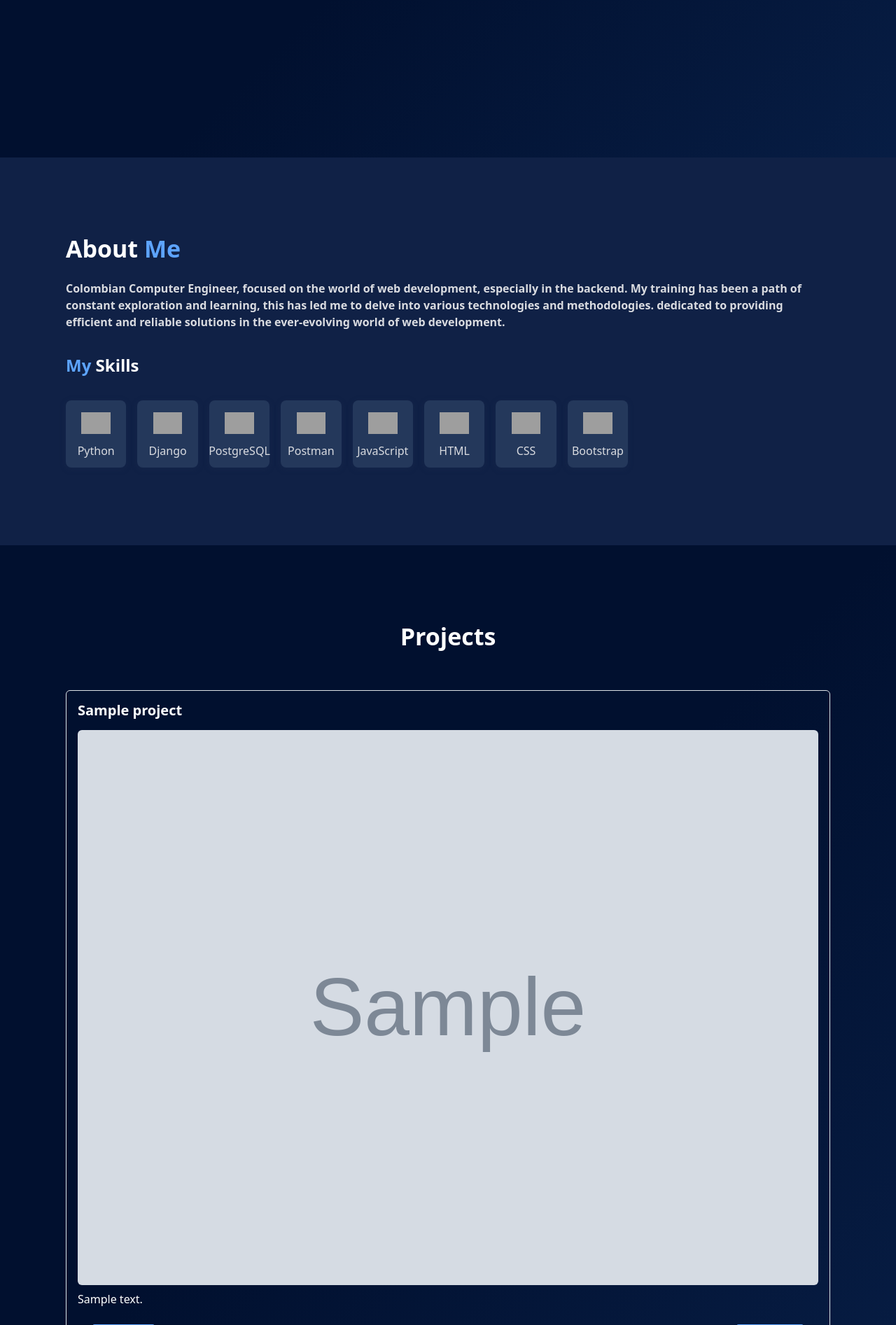
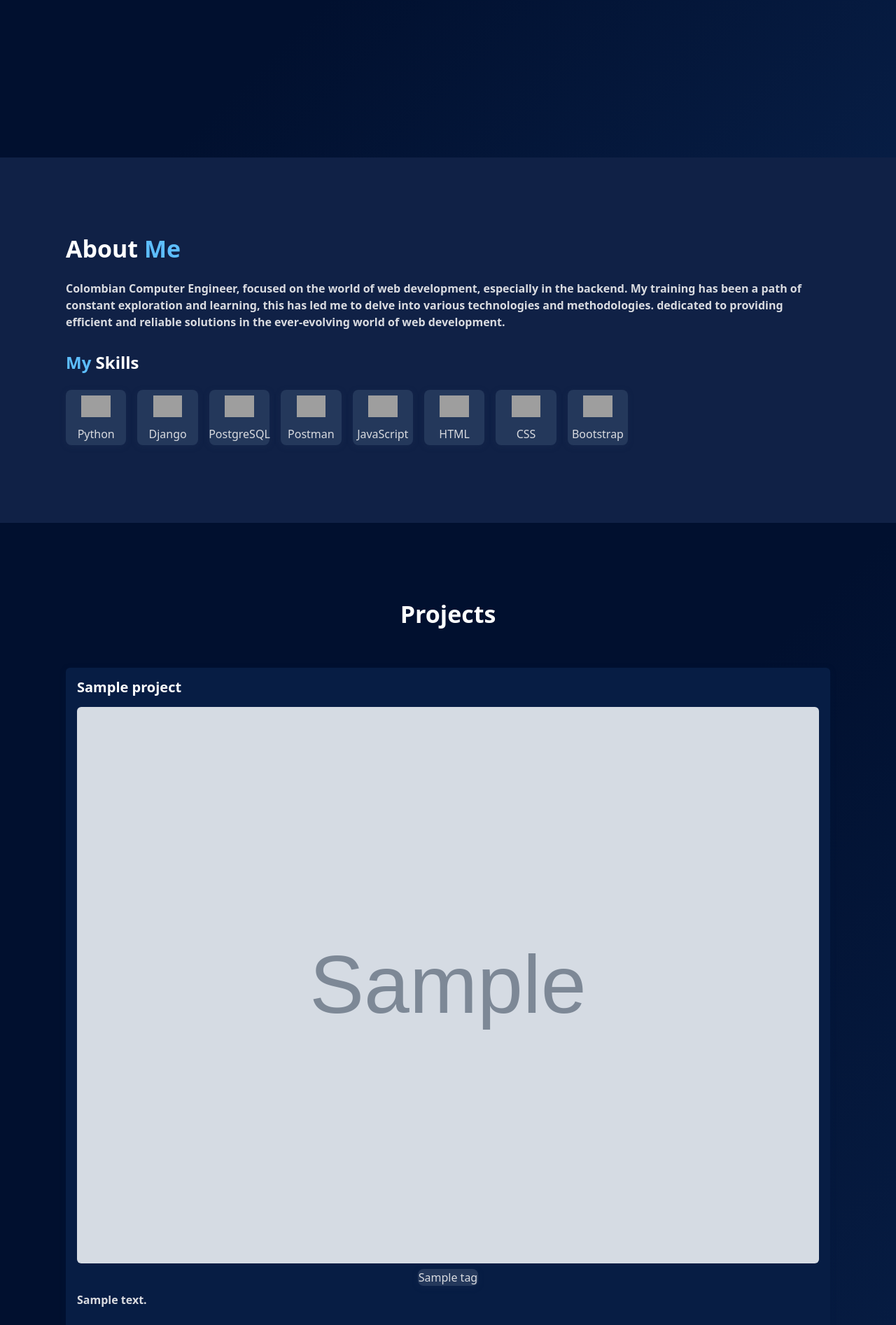
Before and after one commit to nicds-dev/portfolio, a Django app: page / in a window 1280 px wide. Shown: the part 575-2468 px from the top of the page at 70% size. Run offline with Django 4.2, Linux system fonts and the light colour scheme; tables that the repository leaves empty hold one stand-in row (values such as "Sample post"); grey boxes marked "Sample" are stand-in pictures; some libraries are stand-ins or nearby versions; grey boxes are pictures that could not be loaded.

Commit message:
first version of project cards

```diff
--- a/django_portfl/portfolio/static/main.css
+++ b/django_portfl/portfolio/static/main.css
@@ -7,7 +7,7 @@ body {
     width: 10px;
 }
 ::-webkit-scrollbar-thumb {
-    background-color: #5da4ff;
+    background-color: rgb(93, 190, 255);
     border-radius: 4px;
 }
 ::-webkit-scrollbar-track {
@@ -15,7 +15,7 @@ body {
 }
 /* WebKit (Firefox) */
 *{
-    scrollbar-color: #5da4ff #ccd6e133;
+    scrollbar-color: rgb(93, 190, 255) #ccd6e133;
 }
 section.section-dark {
     background: linear-gradient(135deg, #01102f 50%, #071d44);
@@ -28,10 +28,10 @@ section.section-blue-gray {
     backdrop-filter: blur(8px);
 }
 .border-blue {
-    border-bottom-color: rgb(93, 164, 255) !important;
+    border-bottom-color: rgb(93, 190, 255) !important;
 }
 .text-blue {
-    color: rgb(93, 164, 255);
+    color: rgb(93, 190, 255);
 }
 .p-text-color {
     color: #d9dbe0;
@@ -39,21 +39,31 @@ section.section-blue-gray {
 .title-second {
     font-size: 2.125rem;
 }
-.box-skill {
+.box-skill-tag {
     width: 5.4rem;
-    height: 6rem;
     box-shadow: 0px 2px 10px #24385B38;
     background-color: #24385B;
+}
+.box-project {
+    box-shadow: 0px 2px 10px #071d4438;
+    background-color: #071d44;
+    transition-property: all;
+    transition-duration: .15s;
+}
+.box-project:hover {
+    transform: scale(1.05);
+    background-color: #102146;
 }
 .icon-skill {
     width: 2.6rem;
 }
 .btn-social {
-    background-color: #5da4ff;
-    outline: 3px #5DA4FF solid;
+    background-color: rgb(93, 190, 255);
+    outline: 3px rgb(93, 190, 255) solid;
     outline-offset: -3px;
     transition: 400ms;
     margin-inline: 0.2rem;
+    font-size: 1.08rem;
 }
 /* Extra Bootstrap */
 @media (min-width: 1400px){
--- a/django_portfl/portfolio/templates/about.html
+++ b/django_portfl/portfolio/templates/about.html
@@ -2,7 +2,7 @@
     <div class="container d-flex flex-column px-4 pt-4 gap-3">
         <h2 class="title-second fw-bold">About <span class="text-blue">Me</span></h2>
         <p class="fw-semibold p-text-color">Colombian Computer Engineer, focused on the world of web development, especially in the backend. My training has been a path of constant exploration and learning, this has led me to delve into various technologies and methodologies. dedicated to providing efficient and reliable solutions in the ever-evolving world of web development.</p>
-        <p class="fw-bold fs-4"><span class="text-blue">My</span> Skills</p>
+        <h3 class="fw-bold fs-4"><span class="text-blue">My</span> Skills</h3>
     </div>
     <div class="container py-3 px-4 pb-4 d-flex justify-content-center justify-content-lg-start flex-wrap gap-3">
         {% include 'skills.html' with skill_name="Python" skill_src="python" src_alt="Python SVG" %}
--- a/django_portfl/portfolio/templates/projects.html
+++ b/django_portfl/portfolio/templates/projects.html
@@ -3,17 +3,24 @@
         <h2 class="title-second fw-bold text-center">Projects<span class="text-blue"></span></h2>
         <div class="container-fluid d-flex flex-wrap gap-5">
             {% for project in projects %}
-                <div class="col d-flex flex-column gap-2 border rounded p-3">
+                <div class="col d-flex flex-column gap-2 box-project rounded p-3">
                     <h3 class="fs-5 fw-bold">{{ project.title }}</h3>
                     <img class="img-fluid rounded" src="{{ project.image.url }}" alt="{{ project.title }}">
-                    <p>{{ project.description }}</p>
+                    <div class="d-flex flex-wrap justify-content-center gap-1">
+                        {% for tag in project.tags.all %}
+                            <div class="box-skill-tag rounded-3 d-flex flex-column justify-content-center align-items-center">
+                                <span class="p-text-color">{{ tag }}</span>
+                            </div>
+                        {% endfor %}
+                    </div>
+                    <p class="fw-semibold p-text-color mt-auto">{{ project.description }}</p>
                     {% if project.url_demo and project.url_source %}
-                        <div class="d-flex justify-content-between px-3">
+                        <div class="d-flex  gap-3 ms-auto">
                             <a href="http://127.0.0.1:8000/" class="btn btn-social fw-semibold" target="_blank">
-                                <i class="bi bi-box-arrow-up-right"></i> Demo
+                                <i class="bi bi-box-arrow-up-right"></i>
                             </a>
                             <a href="http://127.0.0.1:8000/" class="btn btn-social fw-semibold" target="_blank">
-                                <i class="bi bi-github"></i> Source
+                                <i class="bi bi-github"></i>
                             </a>
                         </div>
                     {% endif %}
@@ -21,5 +28,4 @@
             {% endfor %}
         </div>
     </div>
-
 </section>
--- a/django_portfl/portfolio/templates/section_home.html
+++ b/django_portfl/portfolio/templates/section_home.html
@@ -1,15 +1,15 @@
 <section id="home" class="section-dark min-vh-100 py-6 pb-0 text-white d-flex align-items-center">
     <div class="container mx-auto row align-items-center gap-5">
-        <div class="col-lg-7 order-2 order-lg-1 text-lg-start text-center ps-lg-3 d-flex flex-column gap-1">
+        <article class="col-lg-7 order-2 order-lg-1 text-lg-start text-center ps-lg-3 d-flex flex-column gap-1">
             <h1 class="fw-semibold fs-2">Hi, I'm <span class="text-blue">Nicolás</span>,</h1>
             <h2 class="fw-bold fs-1"><span class="text-blue">Backend</span> Developer</h2>
             <em class="fs-5 mb-3">Optimizing the experience behind the screen.</em>
             <div class="d-flex justify-content-center justify-content-lg-start gap-2 gap-lg-3">
-                <a href="#" class="btn btn-social fw-semibold" target="_blank"><i class="bi bi-file-earmark-arrow-down-fill"></i> CV</a>
+                <a href="#" class="btn btn-social fw-semibold" target="_blank"><i class="bi bi-download"></i> CV</a>
                 <a href="https://www.linkedin.com/in/nicolasdurs/" class="btn btn-social fw-semibold" target="_blank"><i class="bi bi-linkedin"></i> LinkedIn</a>
                 <a href="https://github.com/DevNickDs" class="btn btn-social fw-semibold" target="_blank"><i class="bi bi-github"></i> GitHub</a>
             </div>
-        </div>
+        </article>
         <div class="col-lg-4 col-md-8 order-1 text-center mx-auto">
             <img src="../media/portfolio/images/perfil.png" alt="" class="img-fluid w-img-70 rounded-circle">
         </div>
--- a/django_portfl/portfolio/templates/skills.html
+++ b/django_portfl/portfolio/templates/skills.html
@@ -1,4 +1,4 @@
-<div class="box-skill rounded-3 d-flex flex-column justify-content-center align-items-center gap-2">
+<div class="box-skill-tag py-1 rounded-3 d-flex flex-column justify-content-center align-items-center gap-2">
     <img src="https://cdn.simpleicons.org/{{ skill_src }}" alt="{{ svg_alt }}" class="icon-skill py-1">
     <span class="p-text-color">{{ skill_name }}</span>
 </div>
```
